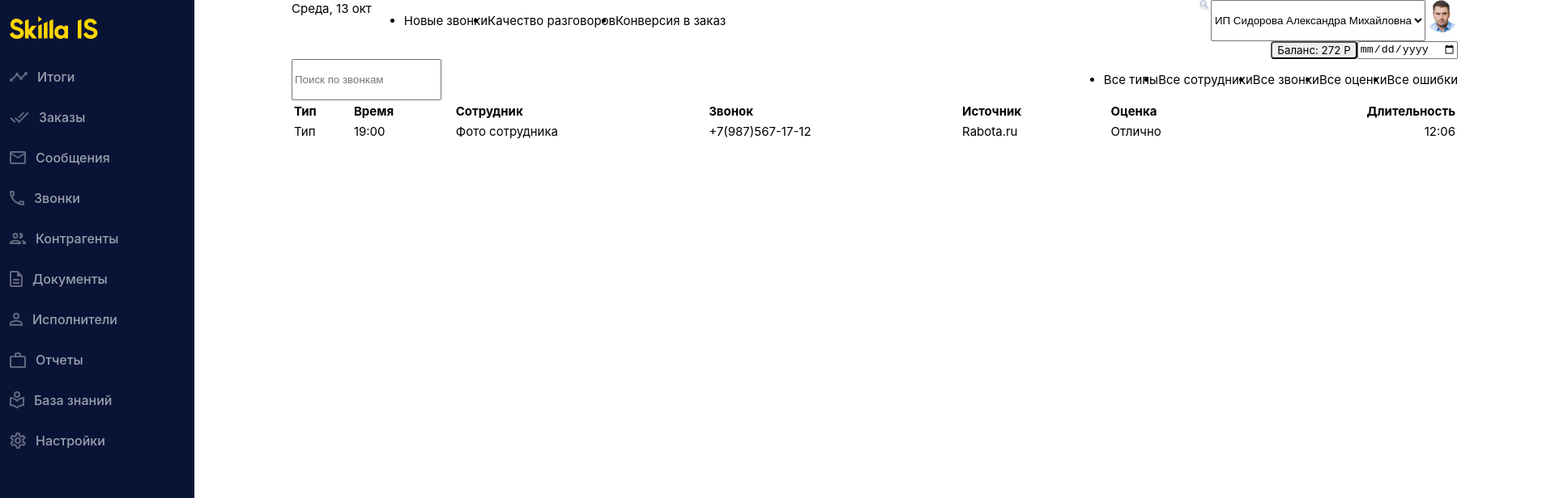
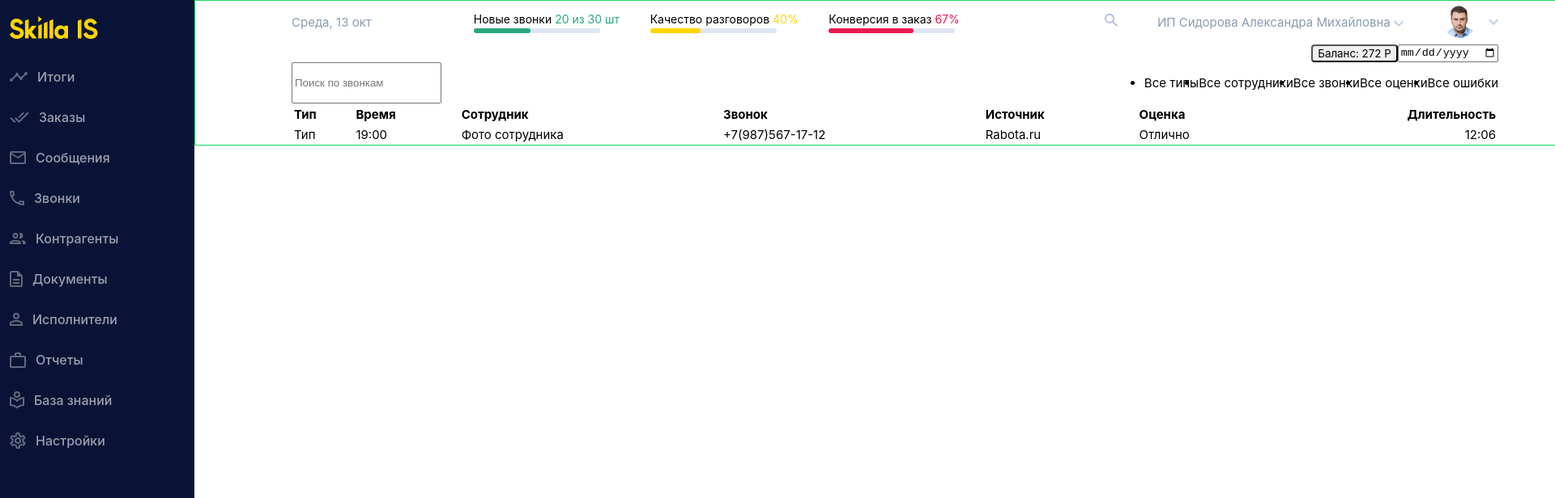
Before and after one commit to Doc-Kristen/CRM-markup, a website: page source/index.html in a window 1280 px wide. Shown: the top 616 px of the page at 81% size, 1920 px wide, since content can reach past the window. Drawn offline with Linux system fonts and the light colour scheme.

Commit message:
Стилизует header

```diff
--- a/source/index.html
+++ b/source/index.html
@@ -130,8 +130,8 @@
         <span class="button__text">
           Оплата
         </span>
-        <svg class="button__navigation-icon" aria-hidden="true" focusable="false"
-          xmlns="http://www.w3.org/2000/svg" width="26" height="26" fill="none">
+        <svg class="button__navigation-icon" aria-hidden="true" focusable="false" xmlns="http://www.w3.org/2000/svg"
+          width="26" height="26" fill="none">
           <path fill="#D8E4FB" fill-opacity=".6"
             d="M13 .5a12.5 12.5 0 1 0 0 25 12.5 12.5 0 0 0 0-25Zm1.3 18.8h-2.6v-2.6h2.6v2.6Zm0-5h-2.6V6.7h2.6v7.5Z" />
         </svg>
@@ -141,24 +141,61 @@
   <div class="page__menu-container menu-container">
     <header class="page__header page-header">
       <div class="page-header__information information">
-        <div class="page-header__date date">
+        <div class="page-header__date">
           Среда, 13 окт
         </div>
         <ul class="page-header__state-list state-list">
-          <li class="state-list__item">Новые звонки</li>
-          <li class="state-list__item">Качество разговоров</li>
-          <li class="state-list__item">Конверсия в заказ</li>
+          <li class="state-list__item">
+            <div class="state-list__text">
+              <span class="state-list__termin">Новые звонки</span>
+              <span class="state-list__description state-list__description-calls">20 из 30 шт</span>
+            </div>
+            <div class="state-list__progress">
+              <span class="state-list__meter state-list__meter--calls">
+              </span>
+            </div>
+          </li>
+          <li class="state-list__item">
+            <div class="state-list__text">
+              <span class="state-list__termin">Качество разговоров</span>
+              <span class="state-list__description state-list__description--quality">40%</span>
+            </div>
+            <div class="state-list__progress">
+              <span class="state-list__meter state-list__meter--quality">
+            </div>
+          </li>
+          <li class="state-list__item">
+            <div class="state-list__text">
+              <span class="state-list__termin">Конверсия в заказ</span>
+              <span class="state-list__description state-list__description--conversion">67%</span>
+            </div>
+            <div class="state-list__progress">
+              <span class="state-list__meter state-list__meter--conversion">
+            </div>
+          </li>
         </ul>
       </div>
       <div class="page-header__user-menu user-menu">
         <div class="user-menu__search search">
-          <img class="search__search-icon search-icon" src="./img/search.png" width="16" height="16">
+          <svg class="search__search-icon search-icon" aria-hidden="true" focusable="false"
+            xmlns="http://www.w3.org/2000/svg" width="16" height="16" fill="none">
+            <path
+              d="M11.4 10h-.7l-.2-.2a6 6 0 1 0-.6.6l.2.3v.7l4.5 4.6 1.4-1.4-4.6-4.5ZM6 10a4.1 4.1 0 1 1 0-8.2 4.1 4.1 0 0 1 0 8.3Z" />
+          </svg>
         </div>
-        <select class="user-menu__user-name user-name" name="select">
-          <option value="ИП Сидорова Александра Михайловна" selected>ИП Сидорова Александра Михайловна</option>
-        </select>
+        <div class="user-menu__user-name user-name">
+          <span>ИП Сидорова Александра Михайловна</span>
+          <svg class="search__search-icon search-icon" aria-hidden="true" focusable="false"
+          xmlns="http://www.w3.org/2000/svg" width="12" height="8" fill="none">
+          <path d="M1.4.6 6 5.2 10.6.6 12 2 6 8 0 2 1.4.6Z" opacity=".8" />
+        </svg>
+        </div>
         <div class="user-menu__user-avatar user-avatar">
           <img class="user-avatar__image" src="./img/img.png">
+          <svg class="search__search-icon search-icon" aria-hidden="true" focusable="false"
+            xmlns="http://www.w3.org/2000/svg" width="12" height="8" fill="none">
+            <path d="M1.4.6 6 5.2 10.6.6 12 2 6 8 0 2 1.4.6Z" opacity=".8" />
+          </svg>
         </div>
       </div>
     </header>
--- a/source/sass/blocks/page-header.scss
+++ b/source/sass/blocks/page-header.scss
@@ -1,5 +1,21 @@
 .page-header {
   display: flex;
   flex-wrap: wrap;
+  align-content: center;
   justify-content: space-between;
 }
+
+.page-header__information {
+  display: flex;
+  justify-content: space-between;
+  align-items: center;
+}
+
+.page-header__date {
+  font-family: $font-text;
+  color: $color-light-gray;
+  margin-right: 86px;
+  font-weight: 400;
+  font-size: 15px;
+  line-height: 140%;
+}
--- a/source/sass/blocks/page.scss
+++ b/source/sass/blocks/page.scss
@@ -1,5 +1,5 @@
 .page__body {
-  width: 1920px;
+  width: 1970px;
   display: flex;
   margin: 0;
   font-family: $font-text;
@@ -13,4 +13,6 @@
   margin-left: 240px;
   /* Same as the width of the sidebar */
   padding: 0px 120px;
+  outline: 1px solid #19da5d;
+  outline-offset: -1px;
 }
--- /dev/null
+++ b/source/sass/blocks/search-icon.scss
@@ -0,0 +1,12 @@
+.search-icon {
+  fill: $color-gray-search;
+}
+
+.search-icon:hover,
+.search-icon:focus {
+  fill: $color-hover-blue;
+}
+
+.search-icon:active {
+  fill: $color-active-blue;
+}
--- a/source/sass/blocks/site-menu.scss
+++ b/source/sass/blocks/site-menu.scss
@@ -8,8 +8,6 @@
 
 .site-menu__item {
   display: flex;
-  // outline: 1px solid #1ac537;
-  // outline-offset: -1px;
 }
 
 .site-menu__navigation-icon {
--- a/source/sass/blocks/state-list.scss
+++ b/source/sass/blocks/state-list.scss
@@ -1,4 +1,56 @@
 .state-list {
+  width: 600px;
   display: flex;
   flex-wrap: wrap;
+  list-style-type: none;
+  justify-content: space-between;
+  font-weight: 400;
+  font-size: 14px;
+  line-height: 148%;
 }
+
+.state-list__termin {
+  color: $color-black;
+}
+
+.state-list__description-calls {
+  color: $color-green;
+}
+
+.state-list__description--quality {
+  color: $color-yellow;
+}
+
+.state-list__description--conversion {
+  color: $color-red;
+}
+
+
+.state-list__progress {
+  display: block;
+  height: 6px;
+  width: 156px;
+  border-radius: 12px;
+  background-color: $color-gray-meter
+}
+
+.state-list__meter {
+  display: block;
+  height: 100%;
+  border-radius: 12px;
+}
+
+.state-list__meter--calls {
+  background-color: $color-green;
+  width: 45%;
+}
+
+.state-list__meter--quality {
+  background-color: $color-yellow;
+  width: 40%;
+}
+
+.state-list__meter--conversion {
+  background-color: $color-red;
+  width: 67%;
+}
--- /dev/null
+++ b/source/sass/blocks/user-avatar.scss
@@ -0,0 +1,7 @@
+.user-avatar {
+  display: flex;
+  flex-wrap: wrap;
+  align-items: center;
+  justify-content: space-between;
+  width: 68px;
+}
--- a/source/sass/blocks/user-menu.scss
+++ b/source/sass/blocks/user-menu.scss
@@ -1,4 +1,8 @@
 .user-menu {
   display: flex;
   flex-wrap: wrap;
+  justify-content: space-between;
+  color: $color-light-gray;
+  width: 486px;
+  align-items: center;
 }
--- a/source/sass/style.scss
+++ b/source/sass/style.scss
@@ -10,6 +10,8 @@
 @import "./blocks/information.scss";
 @import "./blocks/state-list.scss";
 @import "./blocks/user-menu.scss";
+@import "./blocks/user-avatar.scss";
+@import "./blocks/search-icon.scss";
 // @import "./blocks/page-main.scss";
 @import "./blocks/picker.scss";
 @import "./blocks/filters.scss";
--- a/source/sass/variables.scss
+++ b/source/sass/variables.scss
@@ -2,9 +2,15 @@ $font-text: "SF Pro Display", "Arial", sans-serif;
 
 $color-dark-blue: #091336;
 $color-gray: rgba(255, 255, 255, 0.6);
+$color-light-gray: #899CB1;
+$color-gray-meter: #DEE6F5;
+$color-green: #28A879;
 $color-dark-gray: rgba(216, 228, 251, 0.32);
 $color-white: #FFFFFF;
+$color-black: rgba(0, 0, 0);
 $color-blue: #005FF8;
 $color-hover-blue: #0000F4;
 $color-active-blue: #274BC8;
 $color-yellow: #FFD500;
+$color-red: #EA1A4F;
+$color-gray-search: #ADBFDF;
```
Also changed, not shown: source/css/style.css, source/img/Vector.svg, source/img/keyboard_arrow_down_black_24dp.svg (added), source/img/search.svg (added), 1 other file.
